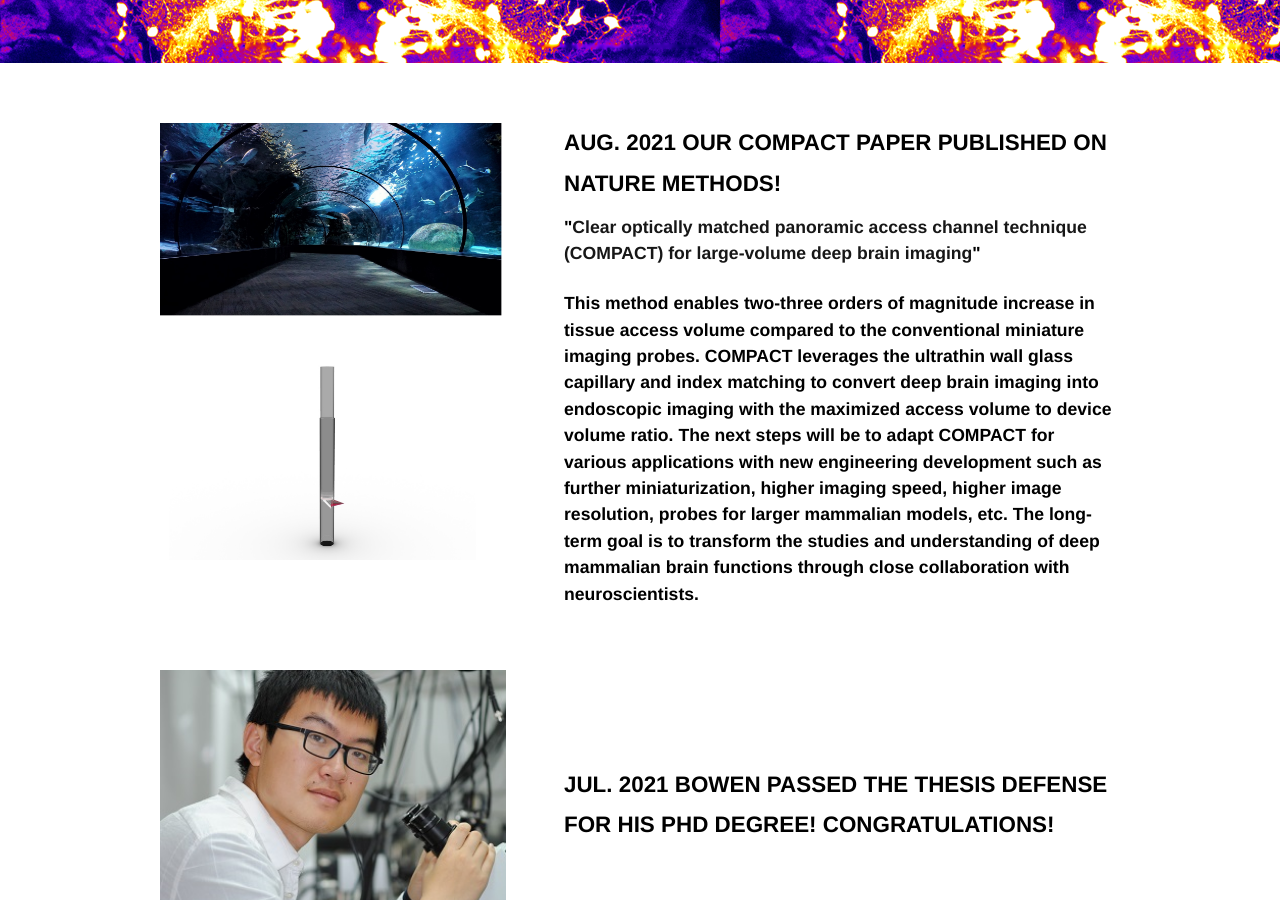
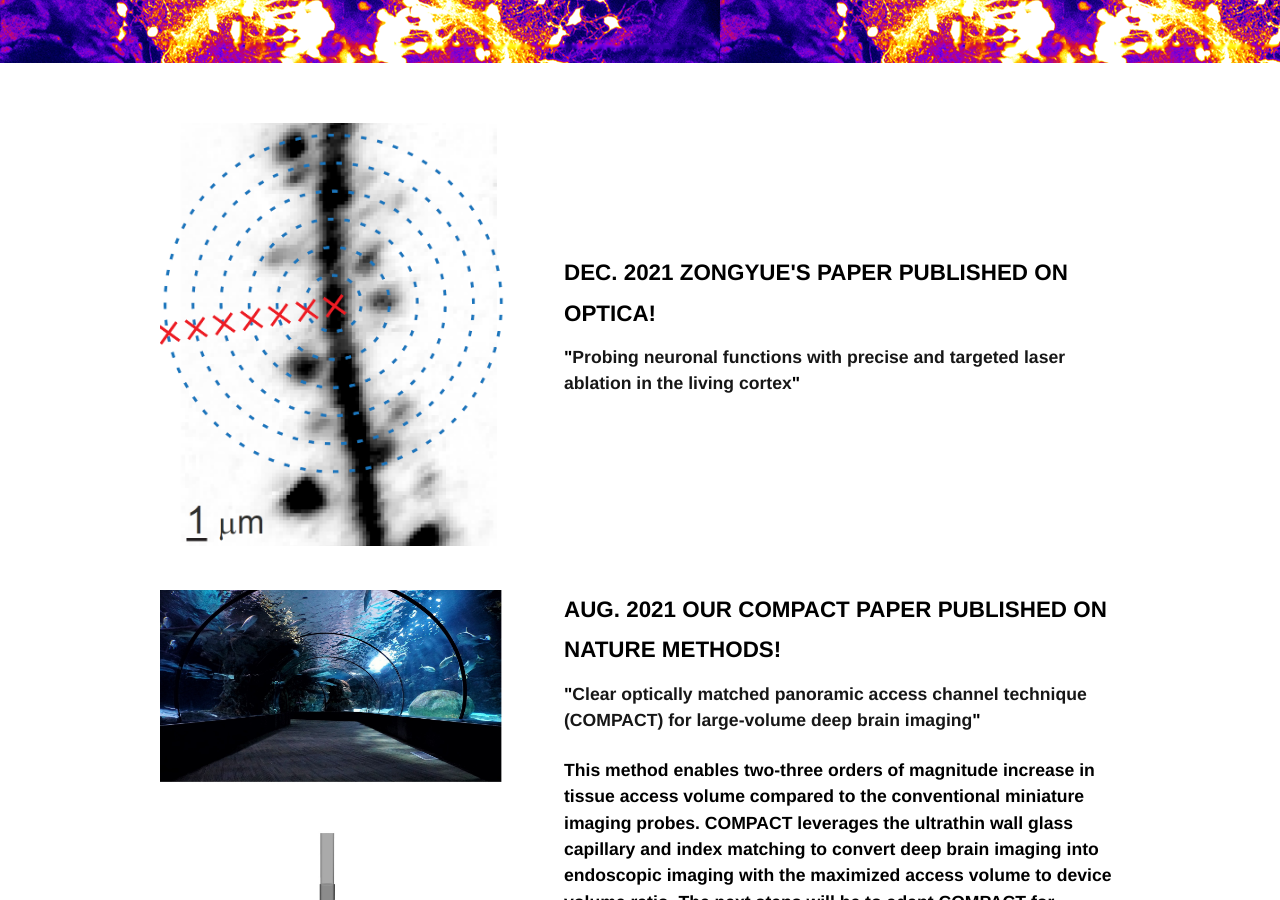
Before and after one commit to mengcuilab/mengcuilab.github.io, a Jekyll site: the page built from news.html, in a window 1280 px wide and 900 px high, scrolled down 571 px. Built offline with Jekyll 4.4.1, drawn with Linux system fonts in a browser that asks for light colours.

Commit message:
2021 optica paper

```diff
--- a/news.html
+++ b/news.html
@@ -14,6 +14,21 @@ layout: default
 
 	  	<div class="news_wrapper">
 		  	<div class="news_img">
+				<img src="/assets/img/news/2021_zongyue_optica.png" alt="2021_Optica">
+			</div>
+
+			<div class="news_txt">
+			  <h2> DEC. 2021 ZONGYUE'S PAPER PUBLISHED ON OPTICA!</h2>
+
+			  <h4>"<a href="https://www.osapublishing.org/optica/fulltext.cfm?uri=optica-8-12-1559&id=465723">Probing neuronal functions with precise and targeted laser ablation in the living cortex</a>"</h4>
+
+                       </div>
+		</div>
+
+
+
+	  	<div class="news_wrapper">
+		  	<div class="news_img">
 				<img src="/assets/img/news/2021_naturemethod_compact.jpg" alt="2021_Nature_Methods">
 			</div>
 
@@ -23,9 +38,7 @@ layout: default
 			  <h4>"<a href="https://www.nature.com/articles/s41592-021-01230-3">Clear optically matched panoramic access channel technique (COMPACT) for large-volume deep brain imaging</a>"</h4>
 
 		          <h4>This method enables two-three orders of magnitude increase in tissue access volume compared to the conventional miniature imaging probes. COMPACT leverages the ultrathin wall glass capillary and index matching to convert deep brain imaging into endoscopic imaging with the maximized access volume to device volume ratio. The next steps will be to adapt COMPACT for various applications with new engineering development such as further miniaturization, higher imaging speed, higher image resolution, probes for larger mammalian models, etc. The long-term goal is to transform the studies and understanding of deep mammalian brain functions through close collaboration with neuroscientists. </h4>
-
                        </div>
-
 		</div>
 
 
--- a/publications.html
+++ b/publications.html
@@ -18,8 +18,10 @@ title: Publications
 		<!-- <h2> 2019 </h2> -->
 
 
-		<li> Wei, Bowen, Chenmao Wang, Zongyue Cheng, Baoling Lai, Wen-Biao Gan and <b>Meng Cui</b>. "<a href="https://www.nature.com/articles/s41592-021-01230-3">Clear optically matched panoramic access channel technique (COMPACT) for large-volume deep brain imaging</a>" Nature methods 18 (2021): 959.</li>
+		<li> Cheng, Zongyue, Yiyong Han, Bowen Wei, Baoling Lai, Baoming Li, <b>Meng Cui</b>, and Wen-Biao Gan. "<a href="https://www.osapublishing.org/optica/fulltext.cfm?uri=optica-8-12-1559&id=465723">Probing neuronal functions with precise and targeted laser ablation in the living cortex.</a>" Optica 8, no. 12 (2021): 1559-1572.
 
+
+		<li> Wei, Bowen, Chenmao Wang, Zongyue Cheng, Baoling Lai, Wen-Biao Gan, and <b>Meng Cui</b>. "<a href="https://www.nature.com/articles/s41592-021-01230-3">Clear optically matched panoramic access channel technique (COMPACT) for large-volume deep brain imaging.</a>" Nature Methods 18, no. 8 (2021): 959-964.
 
 		<li> Jiang, Hehai, Chenmao Wang, Bowen Wei, Wenbiao Gan, Dawen Cai, and <b>Meng Cui</b>. "<a href="https://www.osapublishing.org/oe/fulltext.cfm?uri=oe-28-23-34008&id=441958">Long-range remote focusing by image-plane aberration correction.</a>" Optics Express 28, no. 23 (2020): 34008-34014. </li>
 
```
Also changed, not shown: assets/img/news/2021_zongyue_optica.png (added).
